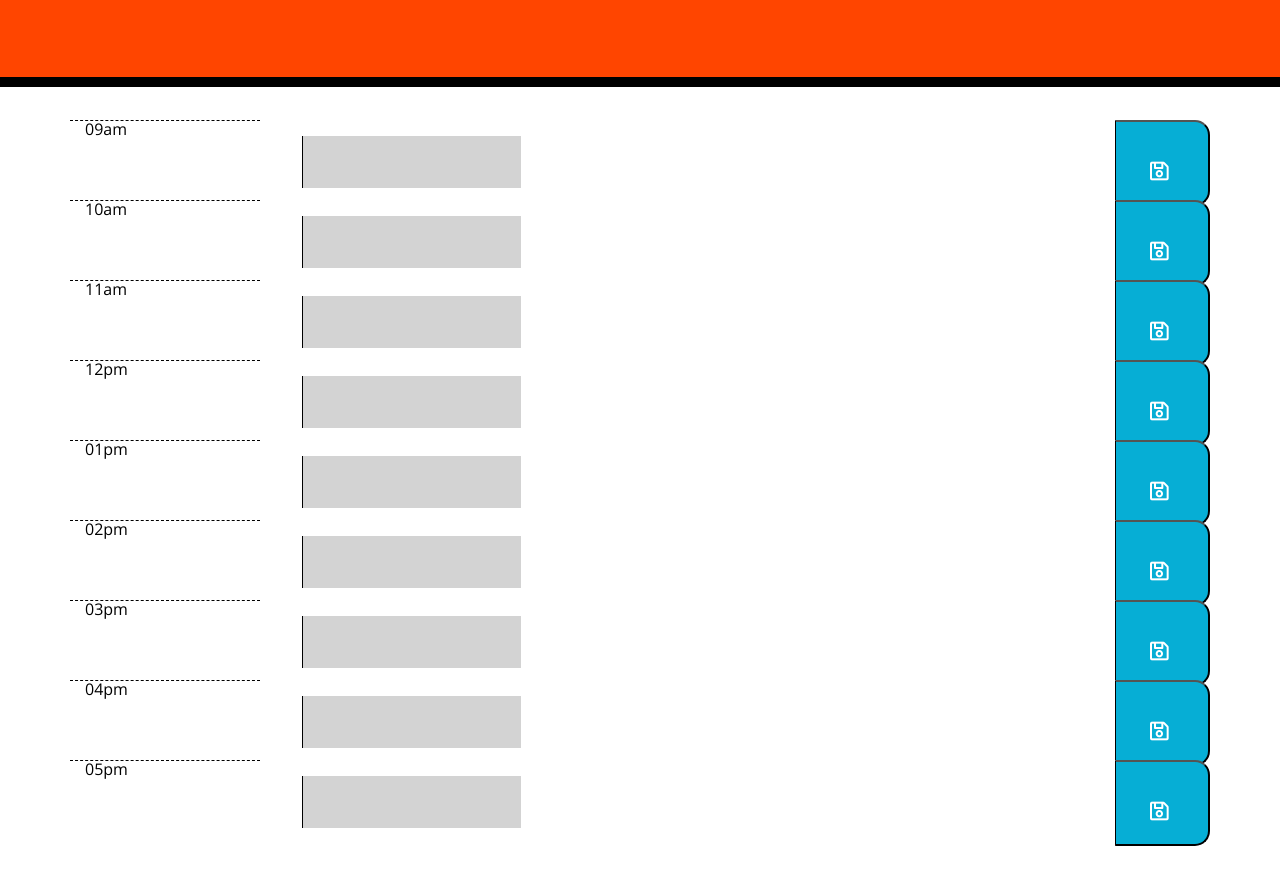
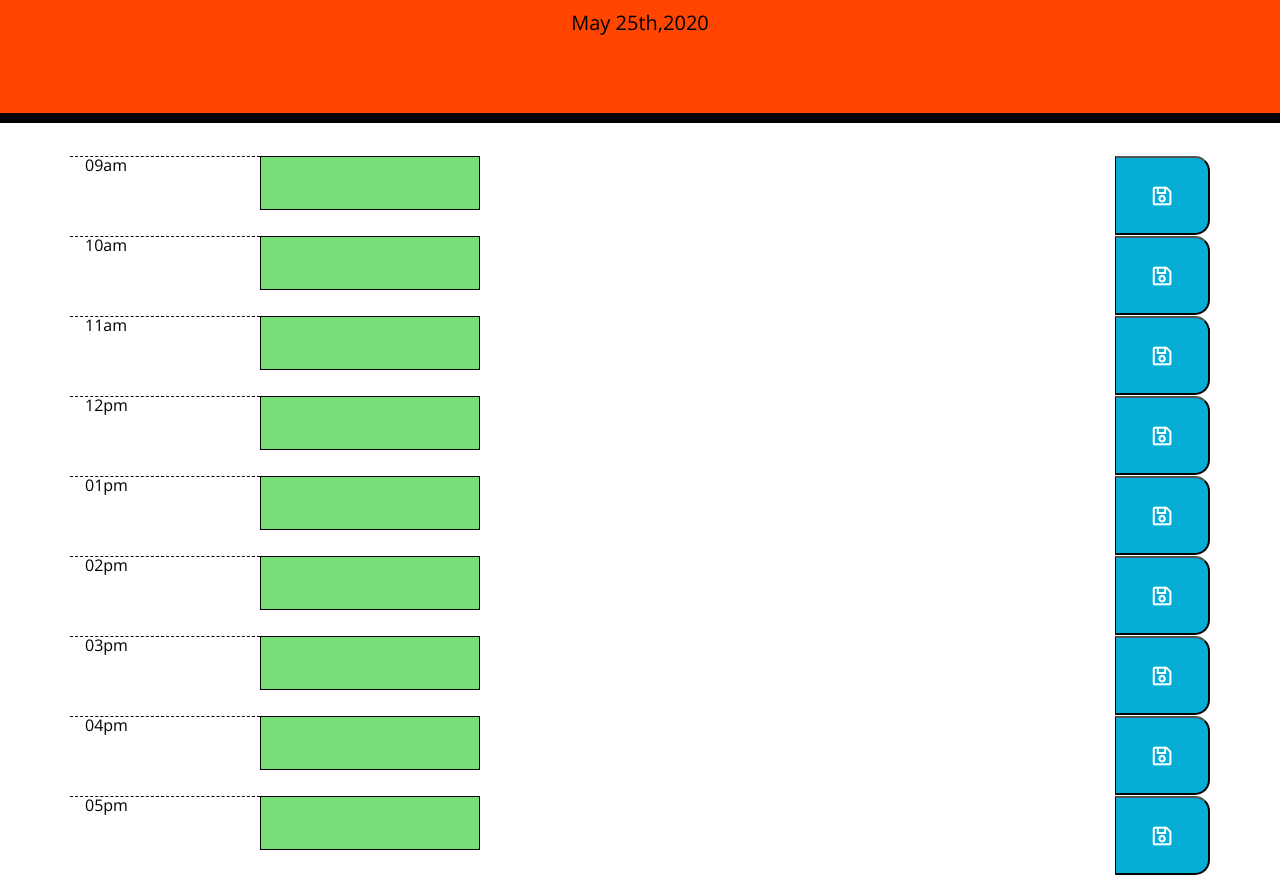
Before and after one commit to princeachu/myhw5, a plain HTML site: page index.html in a window 1280 px wide. Shown: the part 181-1056 px from the top of the page. Before the commit the page ends 1030 px from the top, so only its background shows below. Drawn offline with nearby package versions, Linux system fonts and the light colour scheme.

Commit message:
fixed functionality

```diff
--- a/assets/script.js
+++ b/assets/script.js
@@ -67,7 +67,7 @@ var myDay = [
 
 // gets data for the header date
 function getHeaderDate() {
-  var currentHeaderDate = moment().format("dddd, MMMM Do");
+  var currentHeaderDate = moment().format("MMMM Do,YYYY");
   $("#currentDay").text(currentHeaderDate);
 }
 
--- a/assets/style.css
+++ b/assets/style.css
@@ -9,7 +9,7 @@ textarea {
   border: none;
   resize: none;
   color: #000000;
-  border-left: 1px solid black;
+  border: 1px solid black;
   padding: 10px;
 }
 
@@ -44,17 +44,17 @@ textarea {
 
 .past {
   background-color: #d3d3d3;
-  color: white;
+  color: black;
 }
 
 .present {
   background-color: #ff6961;
-  color: white;
+  color: black;
 }
 
 .future {
   background-color: #77dd77;
-  color: white;
+  color: black;
 }
 
 .saveBtn {
--- a/index.html
+++ b/index.html
@@ -29,92 +29,11 @@
       <p id="currentDay" class="lead"></p>
     </header>
     <div class="container">
-      <!-- Timeblocks go here -->
-      <form class="row">
-        <div class="col-md-2 hour">09am</div>
-        <div class="col-md-9 description p-0">
-          <textarea id="0" class="past"></textarea>
-        </div>
-        <button class="col-md-1 saveBtn">
-          <i class="far fa-save fa-lg"> </i>
-        </button>
-      </form>
-      <form class="row">
-        <div class="col-md-2 hour">10am</div>
-        <div class="col-md-9 description p-0">
-          <textarea id="1" class="past"></textarea>
-        </div>
-        <button class="col-md-1 saveBtn">
-          <i class="far fa-save fa-lg"> </i>
-        </button>
-      </form>
-      <form class="row">
-        <div class="col-md-2 hour">11am</div>
-        <div class="col-md-9 description p-0">
-          <textarea id="2" class="past"></textarea>
-        </div>
-        <button class="col-md-1 saveBtn">
-          <i class="far fa-save fa-lg"> </i>
-        </button>
-      </form>
-      <form class="row">
-        <div class="col-md-2 hour">12pm</div>
-        <div class="col-md-9 description p-0">
-          <textarea id="3" class="past"></textarea>
-        </div>
-        <button class="col-md-1 saveBtn">
-          <i class="far fa-save fa-lg"> </i>
-        </button>
-      </form>
-      <form class="row">
-        <div class="col-md-2 hour">01pm</div>
-        <div class="col-md-9 description p-0">
-          <textarea id="4" class="past"></textarea>
-        </div>
-        <button class="col-md-1 saveBtn">
-          <i class="far fa-save fa-lg"> </i>
-        </button>
-      </form>
-      <form class="row">
-        <div class="col-md-2 hour">02pm</div>
-        <div class="col-md-9 description p-0">
-          <textarea id="5" class="past"></textarea>
-        </div>
-        <button class="col-md-1 saveBtn">
-          <i class="far fa-save fa-lg"> </i>
-        </button>
-      </form>
-      <form class="row">
-        <div class="col-md-2 hour">03pm</div>
-        <div class="col-md-9 description p-0">
-          <textarea id="6" class="past"></textarea>
-        </div>
-        <button class="col-md-1 saveBtn">
-          <i class="far fa-save fa-lg"> </i>
-        </button>
-      </form>
-      <form class="row">
-        <div class="col-md-2 hour">04pm</div>
-        <div class="col-md-9 description p-0">
-          <textarea id="7" class="past"></textarea>
-        </div>
-        <button class="col-md-1 saveBtn">
-          <i class="far fa-save fa-lg"> </i>
-        </button>
-      </form>
-      <form class="row">
-        <div class="col-md-2 hour">05pm</div>
-        <div class="col-md-9 description p-0">
-          <textarea id="8" class="past"></textarea>
-        </div>
-        <button class="col-md-1 saveBtn">
-          <i class="far fa-save fa-lg"> </i>
-        </button>
-      </form>
+      <!-- Time blocks go here -->
     </div>
 
     <script src="https://code.jquery.com/jquery-3.4.1.min.js"></script>
+    <script src="https://cdnjs.cloudflare.com/ajax/libs/moment.js/2.26.0/moment.min.js"></script>
     <script type="text/javascript" src="./assets/script.js"></script>
-    <script src="https://cdnjs.cloudflare.com/ajax/libs/moment.js/2.24.0/moment.min.js"></script>
   </body>
 </html>
```
